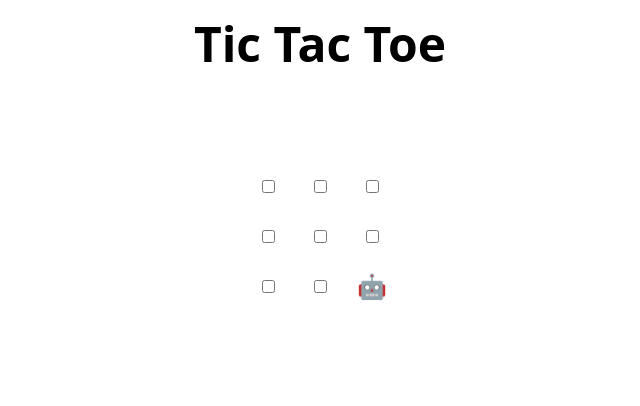
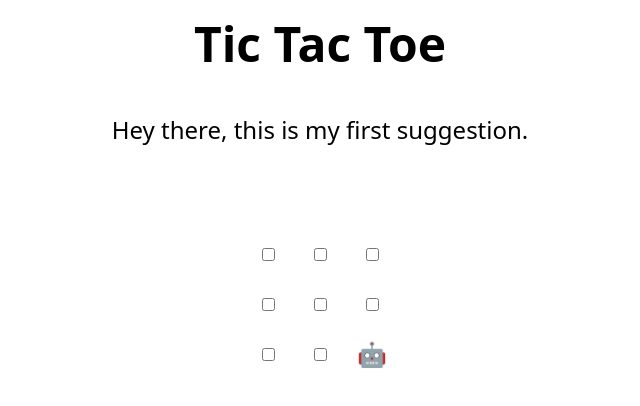
Before and after one commit to ShahViraj11/skills-review-pull-requests, a plain HTML site: page index.html in a window 1280 px wide. Shown: the whole page, without its empty margins (320-960 px from the left). Drawn offline with Linux system fonts and the light colour scheme.

Commit message:
Update index.html

```diff
--- a/index.html
+++ b/index.html
@@ -45,7 +45,7 @@
     <td><input type="checkbox" /></td>
     <td><input type="checkbox" /></td>
   </tr>
-</table>
+Hey there, this is my first suggestion.
 
 <h2 hidden>Game over, refresh to play again 🧑‍💻 🤖!</h2>
 
```
